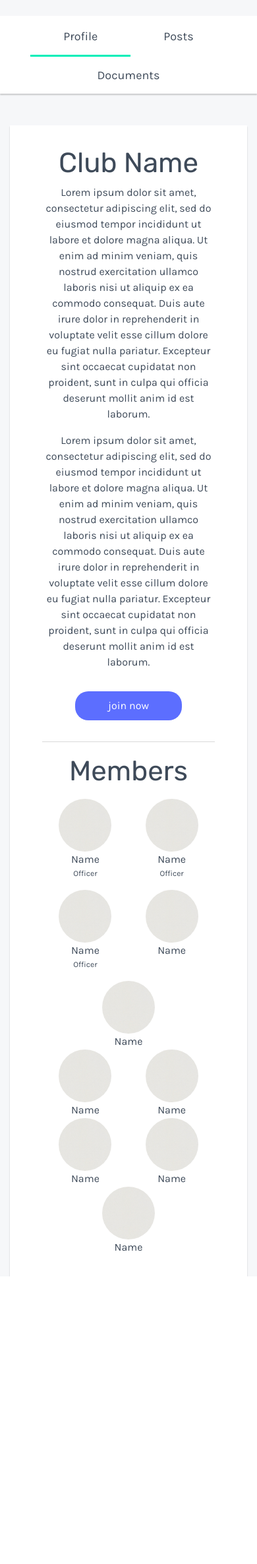
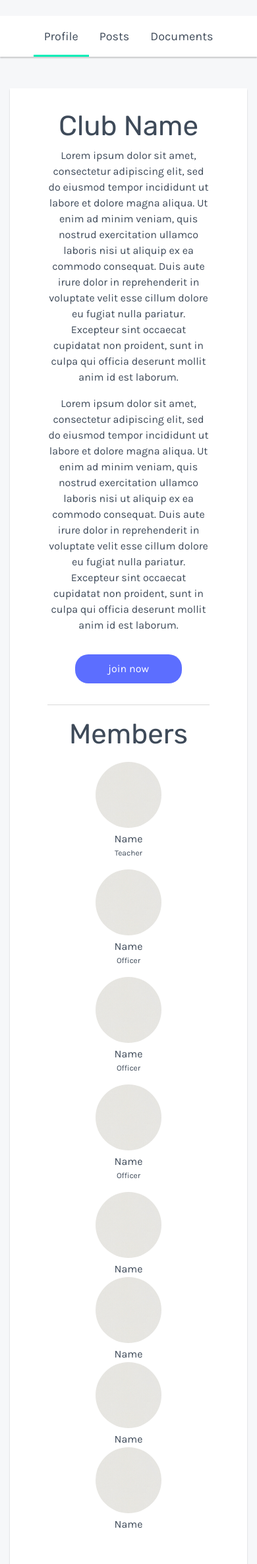
Before and after one commit to TetrisFan/wwthackcodingcolts, a PHP site: page /club-profile.html in a window 390 px wide. Shown: the part 57-2428 px from the top of the page at 66% size. Before the commit the page ends 1992 px from the top, so only its background shows below. Run offline with PHP 8.4, Linux system fonts and the light colour scheme; some libraries are stand-ins or nearby versions.

Commit message:
fixed members responsiveness

```diff
--- a/front-end/club-profile.html
+++ b/front-end/club-profile.html
@@ -24,21 +24,21 @@
   <div class="nav-container">
     <ul class="nav nav-pills justify-content-center align-items-center" id="myTab" role="tablist">
       <li class="nav-item">
-        <a class="nav-link active" id="profile-tab" data-toggle="tab" href="#profile" role="tab" aria-controls="profile" aria-selected="true">Profile</a>
+        <a class="nav-link active px-sm-5 px-lg-5" id="profile-tab" data-toggle="tab" href="#profile" role="tab" aria-controls="profile" aria-selected="true">Profile</a>
       </li>
       <li class="nav-item">
-        <a class="nav-link" id="posts-tab" data-toggle="tab" href="#posts" role="tab" aria-controls="posts" aria-selected="false">Posts</a>
+        <a class="nav-link px-lg-5 px-md-5" id="posts-tab" data-toggle="tab" href="#posts" role="tab" aria-controls="posts" aria-selected="false">Posts</a>
       </li>
       <li class="nav-item">
-        <a class="nav-link" id="documents-tab" data-toggle="tab" href="#documents" role="tab" aria-controls="documents" aria-selected="false">Documents</a>
+        <a class="nav-link px-lg-5 px-md-5" id="documents-tab" data-toggle="tab" href="#documents" role="tab" aria-controls="documents" aria-selected="false">Documents</a>
       </li>
     </ul>
   </div>
   <div class="tab-content" id="myTabContent">
     <div class="tab-pane fade show active" id="profile" role="tabpanel" aria-labelledby="profile-tab">
-      <main role="main" class="container text-center mt-5">
-        <div class="jumbotron d-flex flex-column align-items-center">
-          <div class="content-container d-flex flex-column align-items-center">
+      <main role="main" class="container mt-5">
+        <div class="jumbotron d-flex flex-column align-items-center text-center">
+          <div class="w-75 d-flex flex-column align-items-center">
             <h1>Club Name</h1>
             <p>Lorem ipsum dolor sit amet, consectetur adipiscing elit, sed do eiusmod tempor incididunt ut labore et dolore magna aliqua. Ut enim ad minim veniam, quis nostrud exercitation ullamco laboris nisi ut aliquip ex ea commodo consequat.
               Duis aute irure dolor in reprehenderit in voluptate velit esse cillum dolore eu fugiat nulla pariatur. Excepteur sint occaecat cupidatat non proident, sunt in culpa qui officia deserunt mollit anim id est laborum.</p>
@@ -48,41 +48,42 @@
             <hr>
 
             <h1 class="mt-3 mb-3">Members</h1>
-            <div class="row">
-              <div class="col"><img class="profile-pic" src="images/gray.png" />
-                <p class="member-name mb-0">Name</p>
+            <div class="row d-flex flex-row justify-content-center">
+              <div class="col-lg-3 col-md-4 col-xs-6">
+                <img class="club-profile-pic" src="images/gray.png" alt="">
+                <p class="mb-0">Name</p>
+                <p class="club-role">Teacher</p>
+              </div>
+              <div class="col-lg-3 col-md-4 col-xs-6">
+                <img class="club-profile-pic" src="images/gray.png" alt="">
+                <p class="mb-0">Name</p>
                 <p class="club-role">Officer</p>
               </div>
-              <div class="col"><img class="profile-pic" src="images/gray.png" />
-                <p class="member-name mb-0">Name</p>
+              <div class="col-lg-3 col-md-4 col-xs-6">
+                <img class="club-profile-pic" src="images/gray.png" alt="">
+                <p class="mb-0">Name</p>
                 <p class="club-role">Officer</p>
               </div>
-              <div class="col"><img class="profile-pic" src="images/gray.png" />
-                <p class="member-name mb-0">Name</p>
+              <div class="col-lg-3 col-md-4 col-xs-6">
+                <img class="club-profile-pic" src="images/gray.png" alt="">
+                <p class="mb-0">Name</p>
                 <p class="club-role">Officer</p>
               </div>
-              <div class="col"><img class="profile-pic" src="images/gray.png" />
-                <p class="member-name mb-0">Name</p>
+              <div class="col-lg-3 col-md-4 col-xs-6">
+                <img class="club-profile-pic" src="images/gray.png" alt="">
+                <p class="mb-0">Name</p>
               </div>
-              <div class="col"><img class="profile-pic" src="images/gray.png" />
-                <p class="member-name mb-0">Name</p>
+              <div class="col-lg-3 col-md-4 col-xs-6">
+                <img class="club-profile-pic" src="images/gray.png" alt="">
+                <p class="mb-0">Name</p>
               </div>
-            </div>
-            <div class="row">
-              <div class="col"><img class="profile-pic" src="images/gray.png" />
-                <p class="member-name mb-0">Name</p>
+              <div class="col-lg-3 col-md-4 col-xs-6">
+                <img class="club-profile-pic" src="images/gray.png" alt="">
+                <p class="mb-0">Name</p>
               </div>
-              <div class="col"><img class="profile-pic" src="images/gray.png" />
-                <p class="member-name mb-0">Name</p>
-              </div>
-              <div class="col"><img class="profile-pic" src="images/gray.png" />
-                <p class="member-name mb-0">Name</p>
-              </div>
-              <div class="col"><img class="profile-pic" src="images/gray.png" />
-                <p class="member-name mb-0">Name</p>
-              </div>
-              <div class="col"><img class="profile-pic" src="images/gray.png" />
-                <p class="member-name mb-0">Name</p>
+              <div class="col-lg-3 col-md-4 col-xs-6">
+                <img class="club-profile-pic" src="images/gray.png" alt="">
+                <p>Name</p>
               </div>
             </div>
           </div>
--- a/front-end/styles.css
+++ b/front-end/styles.css
@@ -65,35 +65,22 @@ hr {
   background-color: white;
   border-bottom: 1px solid #DADADA;
   width: 100%;
+
   display: flex;
   flex: row;
   justify-content: between;
 }
 
-/* links on the main navbar i.e "sign in" link */
 .nav-link {
   color: #3E4A59;
+  border-top: 3px solid transparent;
+  border-bottom: 3px solid transparent;
 }
 
-.navbar .nav-link:hover {
+.nav-link:hover {
   background-color: #f2f2f2;
   color: #343f4b;
-}
-
-/* sign-in form */
-.form-signin {
-  width: 100%;
-  max-width: 500px;
-  padding: 15px;
-  margin: 0 auto;
-}
-
-.form-signin input {
-  margin-bottom: 25px;
-  padding: 10px 20px;
-  border: 1px solid #DADADA;
-  border-radius: 20px;
-  background-color: #F6F7F9;
+  transition: background-color 0.4s ease;
 }
 
 .nav-container {
@@ -103,6 +90,11 @@ hr {
   display: flex;
   flex-direction: row;
   justify-content: center;
+}
+
+.nav-pills .nav-link:hover {
+  border-top: 3px solid #f2f2f2;
+  border-bottom: 3px solid #f2f2f2;
 }
 
 .nav {
@@ -126,25 +118,40 @@ hr {
 .nav-pills .nav-link {
   border-radius: 0;
   color: #3E4A59;
-  padding-left: 50px;
-  padding-right: 50px;
 }
 
-.nav-link:hover {
-  border-top: 3px solid #f2f2f2;
-  border-bottom: 3px solid #f2f2f2;
-  background-color: #f2f2f2;
-  color: #343f4b;
-  transition: background-color 0.4s ease;
+/* sign-in form */
+.form-signin {
+  width: 100%;
+  max-width: 500px;
+  padding: 15px;
+  margin: 0 auto;
+}
+
+.form-signin input {
+  margin-bottom: 25px;
+  padding: 10px 20px;
+  border: 1px solid #DADADA;
+  border-radius: 20px;
+  background-color: #F6F7F9;
+}
+
+/* club page */
+.club-profile-pic {
+  width: 100px;
+  height: 100px;
+  border-radius: 100%;
+  margin-bottom: 5px;
+}
+
+.club-role {
+  font-size: 12px;
+  margin-top: 0;
 }
 
 .mission-container {
   min-height: 85vh;
   width: 100%;
-}
-
-.content-container {
-  width: 80%;
 }
 
 .profile-pic {
@@ -230,6 +237,13 @@ hr {
   padding: 0;
 }
 
+
+
+.headline {
+  border-bottom: 1px solid #DADADA;
+  padding-top: 20px;
+}
+
 .card-img-top {
   max-width: 180px;
   max-height: 150px;
@@ -256,22 +270,6 @@ hr {
 
 .card-body h5 {
   margin: 0;
-}
-
-.club-profile-pic {
-  width: 50px;
-  height: 50px;
-  border-radius: 100%;
-  margin-right: 5px;
-}
-
-.club-role {
-  font-size: 12px;
-}
-
-.headline {
-  border-bottom: 1px solid #DADADA;
-  padding-top: 20px;
 }
 
 /* HEADLINE CONTAINERS */
@@ -316,12 +314,6 @@ hr {
   background-color: #F6F7F9;
 }
 
-.club-profile-pic {
-  width: 50px;
-  height: 50px;
-  border-radius: 100%;
-}
-
 .profile-pic {
   width: 80px;
   height: auto;
@@ -333,10 +325,6 @@ hr {
   clear: both;
 }
 
-.row {
-  width: 100%;
-}
-
 .input-group-prepend {
   padding-left: 15px;
 }
```
